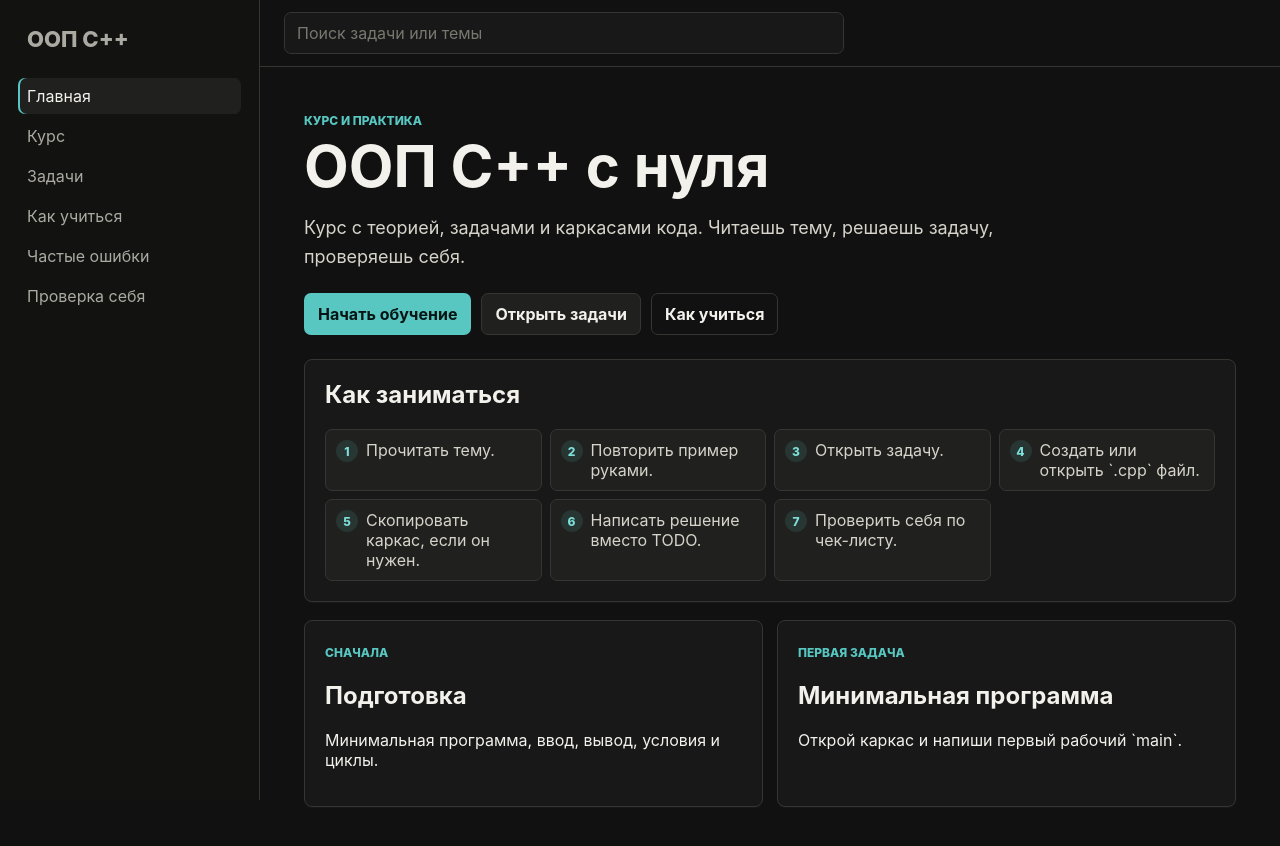
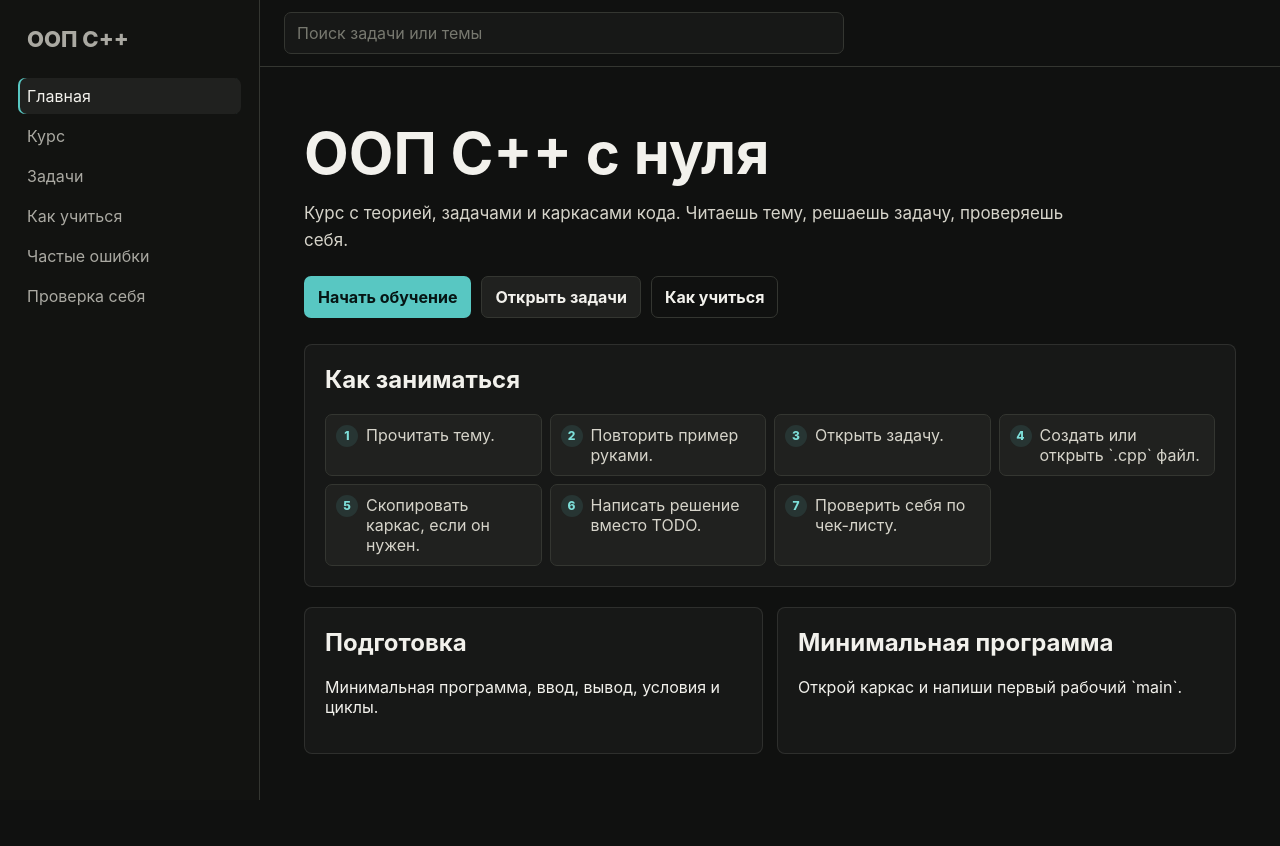
Before and after one commit to Sandroz1/course, a React (Vite) app in the folder site/: page / in a window 1280 px wide. Shown: the top 846 px of the page. Built offline with nearby package versions, Linux system fonts and the light colour scheme.

Commit message:
simplify course page navigation

```diff
--- a/site/src/components/TaskListPage.tsx
+++ b/site/src/components/TaskListPage.tsx
@@ -22,16 +22,7 @@ export function TaskListPage({
             <strong>{task.title}</strong>
             <ProgressBadge level={task.level} />
           </div>
-          <div className="topic-list topic-list--compact">
-            {task.topics.slice(0, 4).map((topic) => (
-              <span key={topic}>{topic}</span>
-            ))}
-          </div>
-          <div className="task-card__meta">
-            <span>{task.files.length} файл(а)</span>
-            <span>{task.files.length > 1 ? "многофайловая" : "один файл"}</span>
-          </div>
-          <span className="button button--small">Открыть</span>
+          <span className="task-card__meta">{task.section}</span>
         </a>
       ))}
     </div>
--- a/site/src/components/TaskPage.tsx
+++ b/site/src/components/TaskPage.tsx
@@ -27,11 +27,6 @@ export function TaskPage({ taskId }: { taskId: string }) {
 
       <div className="task-summary">
         <ProgressBadge level={task.level} />
-        <div className="topic-list topic-list--compact">
-          {task.topics.map((topic) => (
-            <span key={topic}>{topic}</span>
-          ))}
-        </div>
       </div>
 
       <section className="panel important-panel">
--- a/site/src/pages/CourseIndexPage.tsx
+++ b/site/src/pages/CourseIndexPage.tsx
@@ -20,7 +20,6 @@ export function CourseIndexPage() {
             <span className="course-row__number">{section.number}</span>
             <span>
               <strong>{section.title}</strong>
-              <small>{section.topics.slice(0, 5).join(", ")}</small>
             </span>
           </a>
         ))}
--- a/site/src/pages/HomePage.tsx
+++ b/site/src/pages/HomePage.tsx
@@ -4,7 +4,6 @@ export function HomePage() {
   return (
     <article className="home-page">
       <section className="home-hero">
-        <p className="eyebrow">Курс и практика</p>
         <h1>ООП C++ с нуля</h1>
         <p className="lead">
           Курс с теорией, задачами и каркасами кода. Читаешь тему,
@@ -38,12 +37,10 @@ export function HomePage() {
 
       <section className="quick-start">
         <a className="panel quick-card" href={toPath("/course/basics")}>
-          <span className="eyebrow">Сначала</span>
           <h2>Подготовка</h2>
           <p>Минимальная программа, ввод, вывод, условия и циклы.</p>
         </a>
         <a className="panel quick-card" href={toPath("/tasks/00-01-minimal-program")}>
-          <span className="eyebrow">Первая задача</span>
           <h2>Минимальная программа</h2>
           <p>Открой каркас и напиши первый рабочий `main`.</p>
         </a>
--- a/site/src/styles/global.css
+++ b/site/src/styles/global.css
@@ -158,9 +158,9 @@ summary code,
 }
 
 .content {
-  width: min(1120px, calc(100vw - 300px));
+  width: min(1080px, calc(100vw - 300px));
   margin: 0 auto;
-  padding: 30px 24px 72px;
+  padding: 32px 24px 72px;
 }
 
 .search {
@@ -214,7 +214,7 @@ summary code,
 .home-page,
 .reading-page {
   display: grid;
-  gap: 18px;
+  gap: 20px;
   max-width: 960px;
 }
 
@@ -237,7 +237,7 @@ summary code,
 .lead {
   max-width: 760px;
   color: var(--soft);
-  font-size: 18px;
+  font-size: 17px;
   line-height: 1.58;
 }
 
@@ -250,11 +250,11 @@ summary code,
 }
 
 .panel {
-  border: 1px solid var(--line);
+  border: 1px solid rgba(214, 212, 202, 0.12);
   border-radius: 8px;
   background: var(--surface);
   padding: 20px;
-  box-shadow: 0 1px 0 rgba(255, 255, 255, 0.025);
+  box-shadow: none;
 }
 
 .panel h2:first-child {
@@ -313,9 +313,10 @@ summary code,
 
 .quick-card:hover,
 .course-row:hover,
-.task-card:hover {
-  border-color: var(--accent);
-  background: var(--surface-2);
+.task-card:hover,
+.related-task-link:hover {
+  border-color: rgba(88, 199, 194, 0.45);
+  background: rgba(255, 255, 255, 0.025);
 }
 
 .route-list {
@@ -359,7 +360,7 @@ summary code,
 .error-list,
 .guide-grid {
   display: grid;
-  gap: 10px;
+  gap: 8px;
 }
 
 .course-row {
@@ -367,7 +368,7 @@ summary code,
   grid-template-columns: 42px minmax(0, 1fr);
   gap: 12px;
   align-items: center;
-  padding: 14px;
+  padding: 12px 14px;
 }
 
 .course-row__number {
@@ -379,12 +380,6 @@ summary code,
   border-radius: 7px;
   color: var(--accent);
   font-weight: 800;
-}
-
-.course-row small {
-  display: block;
-  margin-top: 3px;
-  color: var(--muted);
 }
 
 .filters-panel {
@@ -423,8 +418,8 @@ summary code,
 
 .task-grid {
   display: grid;
-  grid-template-columns: repeat(auto-fit, minmax(250px, 1fr));
-  gap: 12px;
+  grid-template-columns: repeat(auto-fit, minmax(240px, 1fr));
+  gap: 10px;
 }
 
 .task-grid--compact {
@@ -433,11 +428,11 @@ summary code,
 
 .task-card {
   display: grid;
-  gap: 10px;
+  gap: 8px;
   border: 1px solid var(--line);
   border-radius: 8px;
   background: var(--surface);
-  padding: 14px;
+  padding: 13px 14px;
 }
 
 .task-card strong,
@@ -459,41 +454,38 @@ summary code,
 }
 
 .task-card__meta {
-  display: flex;
-  flex-wrap: wrap;
-  gap: 8px;
   color: var(--muted);
-  font-size: 14px;
+  font-size: 13px;
 }
 
 .badge {
+  border: 1px solid var(--line);
   border-radius: 999px;
+  background: transparent;
+  color: var(--muted);
   font-size: 12px;
-  font-weight: 800;
-  padding: 4px 9px;
+  font-weight: 650;
+  padding: 3px 8px;
   white-space: nowrap;
 }
 
 .badge--easy {
-  background: rgba(138, 203, 143, 0.15);
-  color: var(--ok);
+  color: var(--muted);
 }
 
 .badge--medium {
-  background: rgba(214, 167, 95, 0.16);
-  color: var(--amber);
+  color: var(--muted);
 }
 
 .badge--hard {
-  background: rgba(232, 139, 131, 0.16);
-  color: var(--danger);
+  color: var(--muted);
 }
 
 .topic-list {
   display: flex;
   flex-wrap: wrap;
   gap: 7px;
-  margin: 14px 0;
+  margin: 12px 0 0;
 }
 
 .topic-list--compact {
@@ -501,11 +493,16 @@ summary code,
 }
 
 .topic-list span {
-  border: 1px solid var(--line);
+  border: 1px solid rgba(214, 212, 202, 0.12);
   border-radius: 999px;
   color: var(--muted);
   font-size: 13px;
   padding: 4px 8px;
+}
+
+.topic-list--quiet span {
+  border-color: transparent;
+  background: rgba(255, 255, 255, 0.035);
 }
 
 .reading-page h2 {
@@ -530,96 +527,71 @@ summary code,
   color: var(--soft);
 }
 
+.lesson-header {
+  display: grid;
+  gap: 8px;
+}
+
+.back-link {
+  width: fit-content;
+  color: var(--muted);
+  font-size: 14px;
+}
+
+.back-link:hover {
+  color: var(--text);
+}
+
 .lesson-toc {
   display: grid;
-  gap: 10px;
+  gap: 9px;
+  border-top: 1px solid rgba(214, 212, 202, 0.12);
+  border-bottom: 1px solid rgba(214, 212, 202, 0.12);
+  padding: 12px 0;
 }
 
-.lesson-page .lesson-toc {
-  position: sticky;
-  top: 70px;
-  z-index: 2;
-  background: rgba(23, 24, 23, 0.96);
-  backdrop-filter: blur(10px);
+.lesson-toc strong {
+  color: var(--muted);
+  font-size: 13px;
+  font-weight: 700;
 }
 
 .lesson-toc div {
   display: flex;
   flex-wrap: wrap;
-  gap: 8px;
+  gap: 6px 10px;
 }
 
 .lesson-toc a {
-  border: 1px solid var(--line);
-  border-radius: 999px;
+  border-bottom: 1px solid transparent;
   color: var(--muted);
   font-size: 13px;
-  padding: 5px 9px;
+  padding: 2px 0;
 }
 
 .lesson-toc a:hover {
-  border-color: var(--accent);
+  border-bottom-color: var(--accent);
   color: var(--text);
 }
 
 .lesson-content {
   max-width: 900px;
-  padding: 24px;
+  border: 0;
+  background: transparent;
+  padding: 2px 0 0;
 }
 
 .lesson-heading {
   position: relative;
-  border-top: 1px solid var(--line);
+  border-top: 1px solid rgba(214, 212, 202, 0.13);
   scroll-margin-top: 92px;
-  padding: 28px 0 0;
+  padding: 30px 0 0;
+  color: var(--text);
 }
 
 .lesson-heading:first-child {
   border-top: 0;
   padding-top: 0;
-}
-
-.lesson-heading--syntax,
-.lesson-heading--example,
-.lesson-heading--important,
-.lesson-heading--error,
-.lesson-heading--check,
-.lesson-heading--tasks {
-  color: var(--text);
-}
-
-.lesson-heading--syntax {
-  color: var(--accent-strong);
-}
-
-.lesson-heading--example,
-.lesson-heading--check {
-  color: var(--ok);
-}
-
-.lesson-heading--error {
-  color: var(--danger);
-}
-
-.lesson-heading--important,
-.lesson-heading--tasks {
-  color: var(--amber);
-}
-
-.lesson-heading--syntax::before,
-.lesson-heading--example::before,
-.lesson-heading--important::before,
-.lesson-heading--error::before,
-.lesson-heading--check::before,
-.lesson-heading--tasks::before {
-  content: "";
-  display: inline-block;
-  width: 8px;
-  height: 8px;
-  margin-right: 10px;
-  border-radius: 999px;
-  background: currentColor;
-  transform: translateY(-2px);
 }
 
 .lesson-content p {
@@ -694,21 +666,21 @@ summary code,
 
 .important-panel,
 .hint-panel {
-  border-color: rgba(88, 199, 194, 0.45);
+  border-color: rgba(214, 212, 202, 0.16);
 }
 
 .warning-panel,
 .todo-panel {
-  border-color: rgba(214, 167, 95, 0.45);
+  border-color: rgba(214, 212, 202, 0.16);
 }
 
 .error-panel,
 .error-card {
-  border-color: rgba(232, 139, 131, 0.42);
+  border-color: rgba(214, 212, 202, 0.16);
 }
 
 .check-panel {
-  border-color: rgba(138, 203, 143, 0.42);
+  border-color: rgba(214, 212, 202, 0.16);
 }
 
 .todo-panel li,
@@ -717,8 +689,8 @@ summary code,
 }
 
 .task-code-panel {
-  border-color: rgba(88, 199, 194, 0.5);
-  background: linear-gradient(180deg, rgba(88, 199, 194, 0.055), var(--surface));
+  border-color: rgba(214, 212, 202, 0.18);
+  background: var(--surface);
 }
 
 .file-list {
@@ -911,6 +883,28 @@ pre:not(.code-block__pre) code {
   gap: 12px;
 }
 
+.related-task-list {
+  display: grid;
+  gap: 6px;
+}
+
+.related-task-link {
+  display: flex;
+  align-items: center;
+  justify-content: space-between;
+  gap: 12px;
+  border: 1px solid rgba(214, 212, 202, 0.12);
+  border-radius: 7px;
+  background: var(--surface);
+  padding: 10px 12px;
+}
+
+.related-task-link span {
+  color: var(--muted);
+  font-size: 13px;
+  white-space: nowrap;
+}
+
 @media (max-width: 900px) {
   .app-shell {
     grid-template-columns: 1fr;
@@ -937,8 +931,8 @@ pre:not(.code-block__pre) code {
     padding: 12px 16px;
   }
 
-  .lesson-page .lesson-toc {
-    position: static;
+  .lesson-toc div {
+    display: grid;
   }
 }
 
```
Also changed, not shown: site/src/components/CoursePage.tsx (+92 -27 lines), 5 other files (tests, documents, lock files or other folders).
